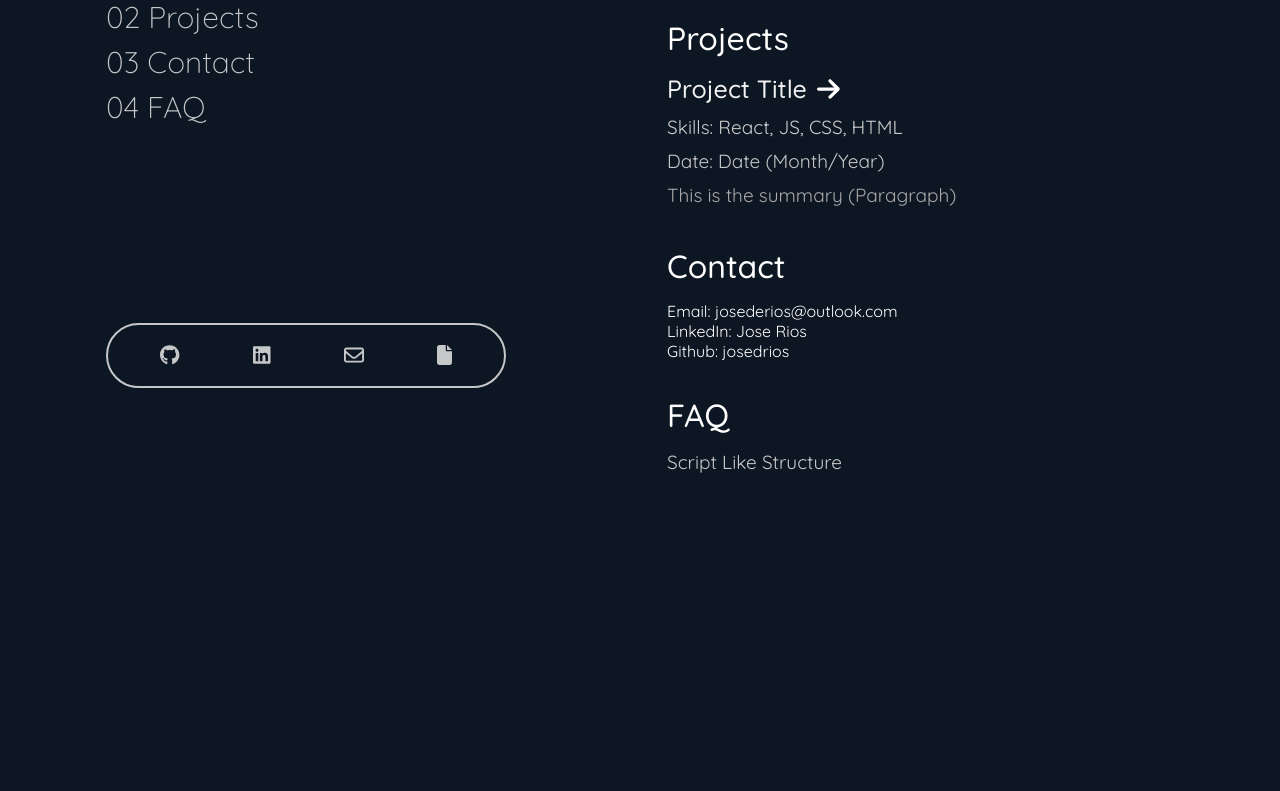
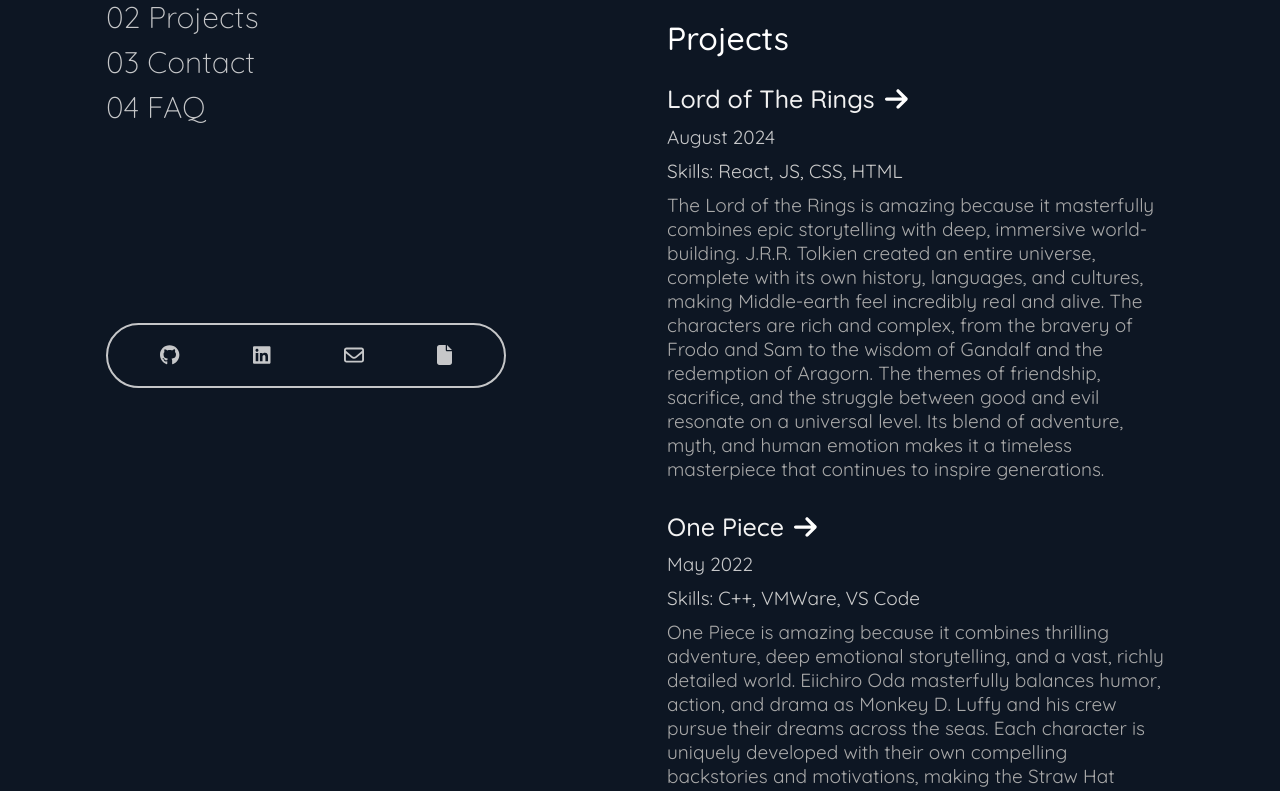
Before and after one commit to josedrios/portfolio-website, a React (Vite) app: page / in a window 1280 px wide. Shown: the part 380-1171 px from the top of the page. Before the commit the page ends 953 px from the top, so only its background shows below. Built offline with nearby package versions, Linux system fonts and the light colour scheme; the HTML template or start-up script is replaced by a standard one.

Commit message:
Adjusted project item layout, populated with test information, ready to be populated with real information

```diff
--- a/src/App.jsx
+++ b/src/App.jsx
@@ -7,10 +7,22 @@
 
 const projects = [
   {
-    title: "Project Title",
+    title: "Lord of The Rings",
     skills: "React, JS, CSS, HTML",
-    date: "Date (Month/Year)",
-    summary: "This is the summary (Paragraph)"
+    date: "August 2024",
+    summary: "The Lord of the Rings is amazing because it masterfully combines epic storytelling with deep, immersive world-building. J.R.R. Tolkien created an entire universe, complete with its own history, languages, and cultures, making Middle-earth feel incredibly real and alive. The characters are rich and complex, from the bravery of Frodo and Sam to the wisdom of Gandalf and the redemption of Aragorn. The themes of friendship, sacrifice, and the struggle between good and evil resonate on a universal level. Its blend of adventure, myth, and human emotion makes it a timeless masterpiece that continues to inspire generations."
+  },
+  {
+    title: "One Piece",
+    skills: "C++, VMWare, VS Code",
+    date: "May 2022",
+    summary: "One Piece is amazing because it combines thrilling adventure, deep emotional storytelling, and a vast, richly detailed world. Eiichiro Oda masterfully balances humor, action, and drama as Monkey D. Luffy and his crew pursue their dreams across the seas. Each character is uniquely developed with their own compelling backstories and motivations, making the Straw Hat Pirates feel like a true family. The overarching themes of friendship, freedom, and perseverance resonate deeply with fans. With its intricate world-building, epic battles, and heartfelt moments, One Piece remains a beloved masterpiece in anime and manga."
+  },
+  {
+    title: "Gears of War",
+    skills: "Java, IntelliJ",
+    date: "Sept 2024",
+    summary: "Gears of War is amazing because it revolutionized the third-person shooter genre with its intense, cover-based combat system and gritty, cinematic storytelling. The game’s dark, post-apocalyptic setting, combined with visceral action, creates an immersive and adrenaline-pumping experience. The characters, like Marcus Fenix and Dom Santiago, are compelling and relatable, offering emotional depth amidst the chaos of war. The cooperative gameplay, whether in campaign or multiplayer modes, adds a strategic layer that makes teamwork crucial. Its iconic chainsaw gun and larger-than-life enemies make Gears of War a standout in gaming history."
   },
 ]
 
@@ -99,8 +111,8 @@
                     <FontAwesomeIcon className='icon' icon={faArrowRight} />
                   </a>
                 </div>
+                <p className="project-date">{project.date}</p>
                 <p className="project-skills">Skills: {project.skills}</p>
-                <p className="project-date">Date: {project.date}</p>
                 <p className="project-summary">{project.summary}</p>
               </div>
             ))}
--- a/src/styles/layout/_project-item.scss
+++ b/src/styles/layout/_project-item.scss
@@ -1,13 +1,14 @@
 #project-item-container{
     padding-bottom: 25px;
-    .project-item:last-of-type {
-        padding-bottom: 0px;
-    }
+}
+
+#project-item-container .project-item:not(:last-child) {
+    margin-bottom: 20px;
 }
 
 #project-content-header {
     display: inline-block;
-
+    margin-bottom: 10px;
 }
 
 #project-icon-container{
```
